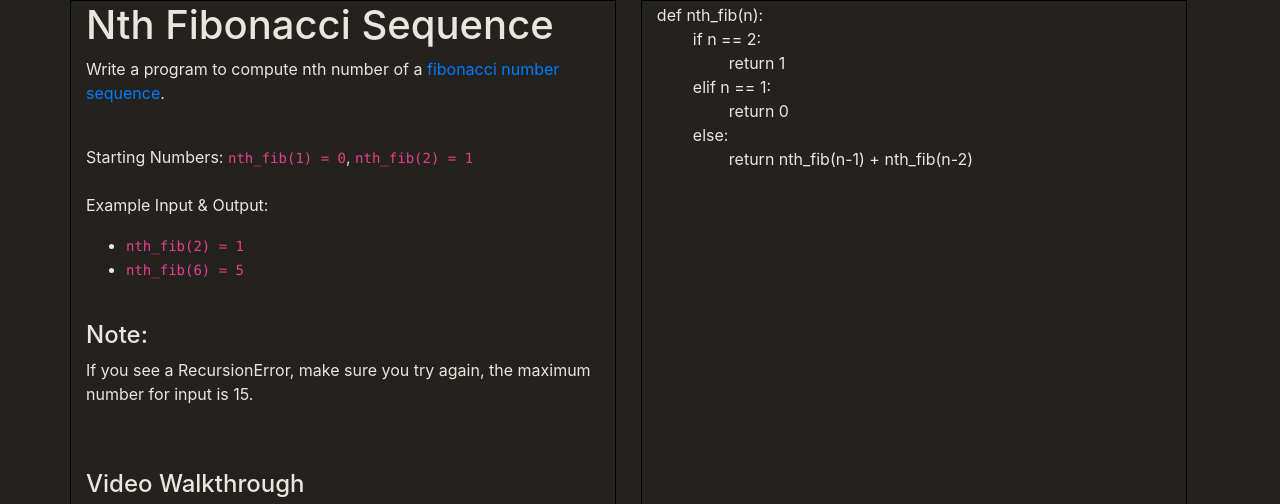
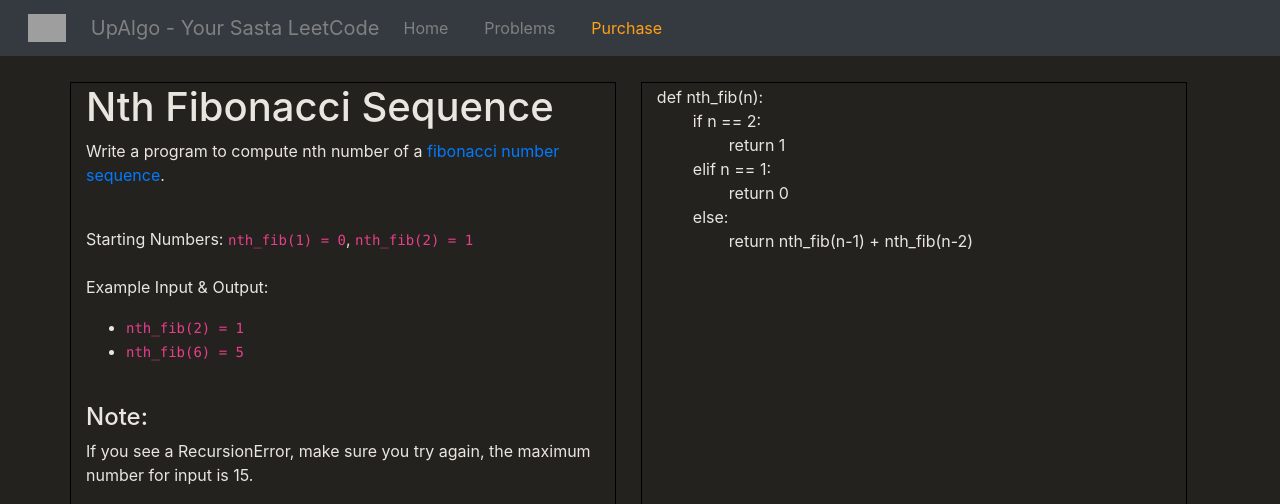
Before and after one commit to aniik8/Up-Algo, a Django app: page /problems/1/ in a window 1280 px wide. Shown: the top 504 px of the page. Run offline with Django 3.2, Linux system fonts and the light colour scheme; a user stored in the database is signed in; data comes from the database, SQL or seed files in the repository; both versions use the stored data as it was after the commit; some libraries are stand-ins or nearby versions; grey boxes are pictures that could not be loaded.

Commit message:
Navbar and frontend

```diff
--- a/CodeEditor/templates/CodeEditor/index.html
+++ b/CodeEditor/templates/CodeEditor/index.html
@@ -1,5 +1,4 @@
-
-
+{% comment %} {% extends 'CodeEditor/index.html'%} {% endcomment %}
 <!DOCTYPE html>
 <html lang="en">
 <head>
@@ -9,6 +8,26 @@
     <meta name="viewport" content="width=device-width, initial-scale=1.0">
     <title>Code Editor</title>
     <style>
+
+
+        nav ul {
+            list-style: none;
+            padding: 0;
+        }
+
+        nav li {
+            display: inline;
+            margin-right: 20px;
+        }
+
+        nav a {
+            text-decoration: none;
+            color: #ffffff;
+        }
+
+        nav a:hover {
+            color: #0074d9;
+        }
         /* Basic styling for the textarea */
         .codeEditor {
             width: 100%;
@@ -47,7 +66,36 @@
 
 
 <body style = "background-color:#24221e;color : #e8e6df;">
-    <div class="row">
+    <nav class="navbar navbar-expand-lg navbar-dark bg-dark">
+        <img rel="icon" style="width:3%; margin: 0 2% 0% 1%" src="https://cdn.iconscout.com/icon/free/png-256/free-leetcode-3628885-3030025.png" type="image/x-icon"/>
+        <a style="color: gray" class="navbar-brand" href="#">UpAlgo - Your Sasta LeetCode </a>
+        <button class="navbar-toggler" type="button" data-toggle="collapse" data-target="#navbarSupportedContent" aria-controls="navbarSupportedContent" aria-expanded="false" aria-label="Toggle navigation">
+          <span class="navbar-toggler-icon"></span>
+        </button>
+
+        <div  class="collapse navbar-collapse" id="navbarSupportedContent">
+            <ul class="navbar-nav mr-auto">
+                <li class="nav-item active">
+                    <a style="color: gray" class="nav-link" onclick="return displayInfo('home');" href="/">Home <span class="sr-only">(current)</span></a>
+                </li>
+                <li  class="nav-item active">
+                    <a style="color: gray" class="nav-link" onclick="return problem('problem');" href="#">Problems</a>
+                </li>
+                <li  class="nav-item active">
+                    <a style="color:#ffa116" class="nav-link" href="/purchase/" href="#">Purchase</a>
+                </li>
+            </ul>
+            {% if request.session.paid == "true" or request.session.paid == "True" and request.user.username %}
+        <p style="color:#ffa116">You own Premium</p>
+        <button type="button" class="btn btn-outline-warning" style="color : #ffa116">Premium User</button>
+        {% elif request.session.paid == "false" or request.session.paid == "False" and request.user.username %}
+            <button type="button" class="btn btn-outline-warning shadow-sm bg-orange rounded">Buy Premium</button>
+
+        {% endif %}
+        </div>
+
+    </nav>
+    <div class="row" style="margin-top:2%">
         <div class="col-5" style="height: 100vh; border: 1px solid black; margin-left: 85px; overflow-y: auto;">
           <h1>{{ title }}</h1>
             {{ description|safe }}
```
Also changed, not shown: main/templates/main/index.html (+11 -15 lines), db.sqlite3.
